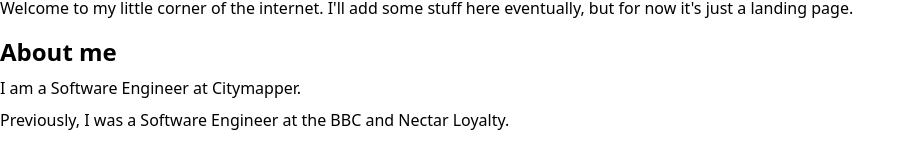
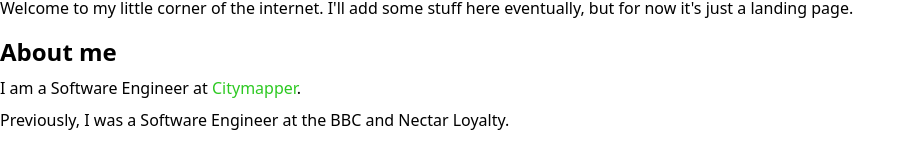
Before and after one commit to harryjms/personal-website, a Next.js app: page / in a window 1280 px wide. Shown: the part 176-342 px from the top of the page, without its empty margins (0-915 px from the left). Built offline with nearby package versions, Linux system fonts and the light colour scheme.

Commit message:
colour citymapper

```diff
--- a/src/pages/index.tsx
+++ b/src/pages/index.tsx
@@ -14,7 +14,10 @@ const Homepage = () => {
           eventually, but for now it's just a landing page.
         </p>
         <h2>About me</h2>
-        <p>I am a Software Engineer at Citymapper.</p>
+        <p>
+          I am a Software Engineer at{" "}
+          <span className="text-citymapper">Citymapper</span>.
+        </p>
         <p>
           Previously, I was a Software Engineer at the BBC and Nectar Loyalty.
         </p>
--- a/tailwind.config.js
+++ b/tailwind.config.js
@@ -3,7 +3,11 @@ module.exports = {
   purge: ["./src/**/*.{ts,tsx}"],
   darkMode: "media", // or 'media' or 'class'
   theme: {
-    extend: {},
+    extend: {
+      colors: {
+        citymapper: "#2dc922",
+      },
+    },
     container: {
       center: true,
     },
```
